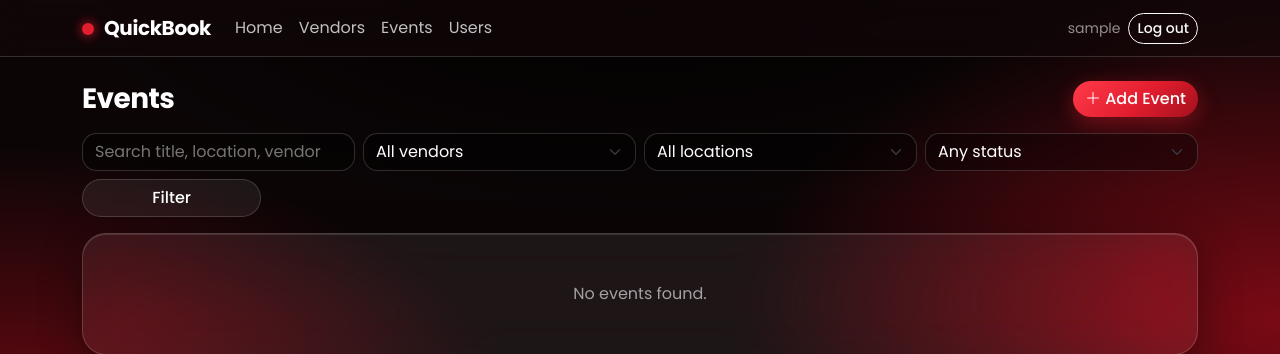
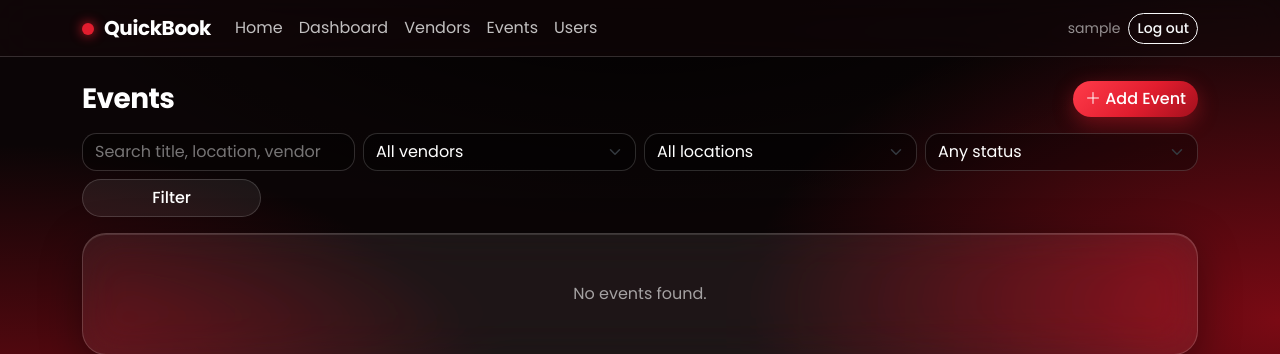
Before and after one commit to aminamh-29/QuickBook, a Django app: page /dashboard/events/ in a window 1280 px wide. Shown: the top 354 px of the page. Run offline with Django 5.2, Linux system fonts and the light colour scheme; the visitor is signed in with stand-in values (Sample User, id 1); data that the repository does not hold is empty; parts of the project's set-up code (start-up, migrations or seed data) failed here and were passed over.

Commit message:
Point Home and logo to landing page, add Dashboard nav link
Co-Authored-By: Claude Sonnet 5.5 <noreply@anthropic.com>

```diff
--- a/dashboard/templates/dashboard/base.html
+++ b/dashboard/templates/dashboard/base.html
@@ -114,14 +114,15 @@
 <body>
 <nav class="navbar navbar-expand-md navbar-dark mb-4">
   <div class="container">
-    <a class="navbar-brand" href="{% url 'dashboard:home' %}">QuickBook</a>
+    <a class="navbar-brand" href="{% url 'landing' %}">QuickBook</a>
     {% if user.is_authenticated and user.is_staff %}
     <button class="navbar-toggler" type="button" data-bs-toggle="collapse" data-bs-target="#nav">
       <span class="navbar-toggler-icon"></span>
     </button>
     <div class="collapse navbar-collapse" id="nav">
       <ul class="navbar-nav me-auto">
-        <li class="nav-item"><a class="nav-link" href="{% url 'dashboard:home' %}">Home</a></li>
+        <li class="nav-item"><a class="nav-link" href="{% url 'landing' %}">Home</a></li>
+        <li class="nav-item"><a class="nav-link" href="{% url 'dashboard:home' %}">Dashboard</a></li>
         <li class="nav-item"><a class="nav-link" href="{% url 'dashboard:vendor_list' %}">Vendors</a></li>
         <li class="nav-item"><a class="nav-link" href="{% url 'dashboard:event_list' %}">Events</a></li>
         <li class="nav-item"><a class="nav-link" href="{% url 'dashboard:user_list' %}">Users</a></li>
```
